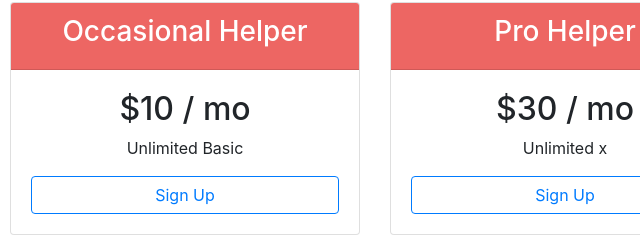
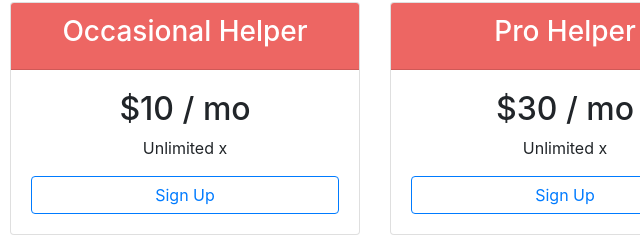
Before and after one commit to majdhasan/workastic, a plain HTML site: page index.html in a window 1280 px wide. Shown: the part 817-1057 px from the top of the page, 75-715 px from the left. Drawn offline with nearby package versions, Linux system fonts and the light colour scheme.

Commit message:
test commit

```diff
--- a/index.html
+++ b/index.html
@@ -71,7 +71,7 @@
           </div>
           <div class="card-body">
             <h2>$10 / mo</h2>
-            <p>Unlimited Basic</p>
+            <p>Unlimited x</p>
 
             <button class="btn btn-large btn-block btn-outline-primary price-btn" type="button">Sign Up</button>
           </div>
```
